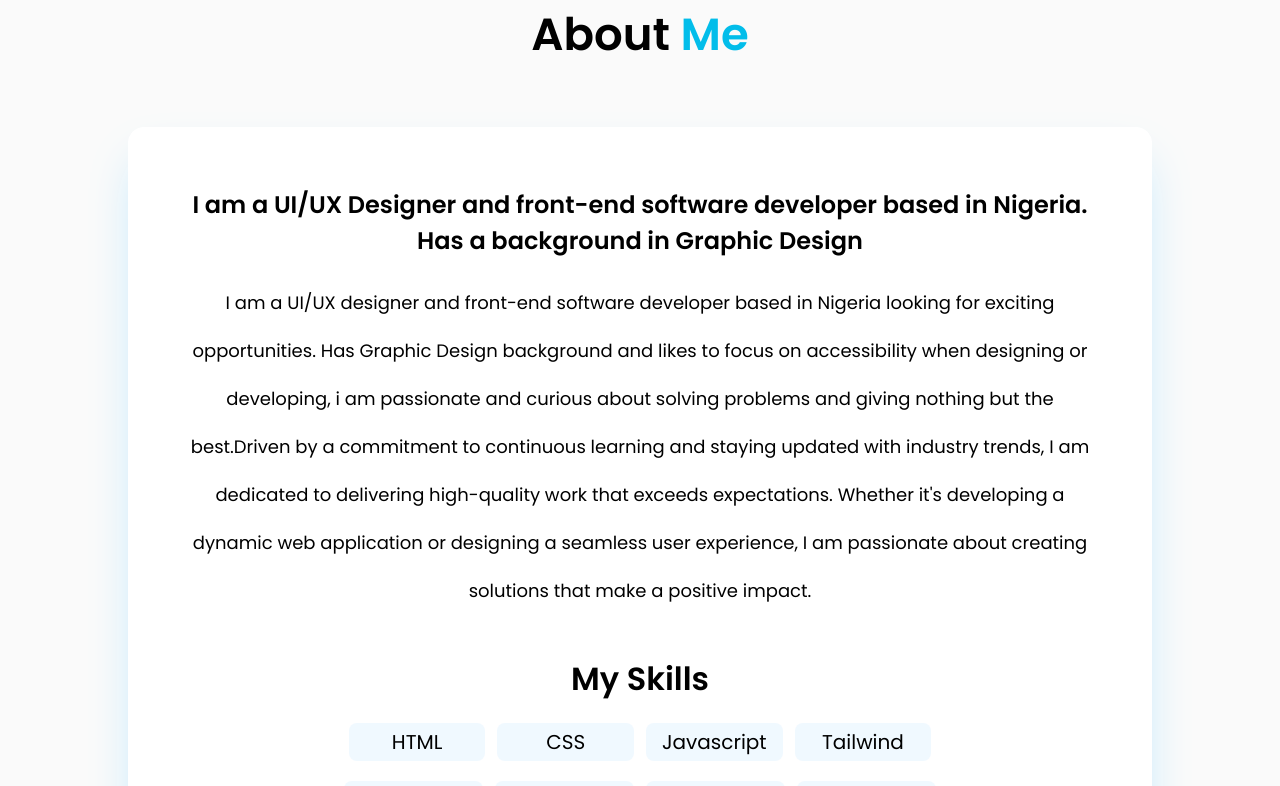
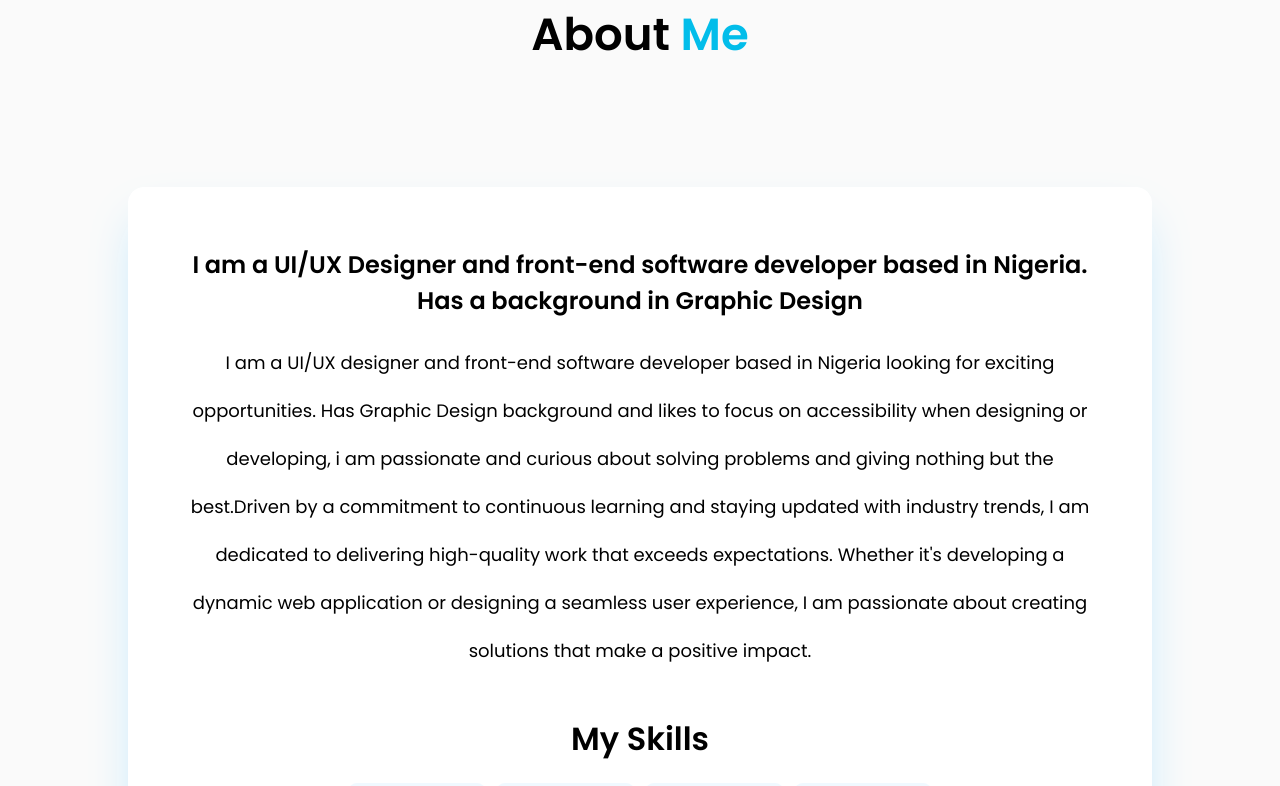
Before and after one commit to DsDigitalz/MyPortfolio-Project, a React (Vite) app: page / in a window 1280 px wide. Shown: the part 840-1626 px from the top of the page. Built offline with nearby package versions, Linux system fonts and the light colour scheme.

Commit message:
modified the index.css

```diff
--- a/src/index.css
+++ b/src/index.css
@@ -22,7 +22,7 @@
 
 .About_Container, .top_services, .portfolio {
    opacity: 1;
-  transform: translateY(30px);
+  transform: translateY(90px);
   transition: opacity 0.5s ease, transform 0.5s ease;
 }
 
```
